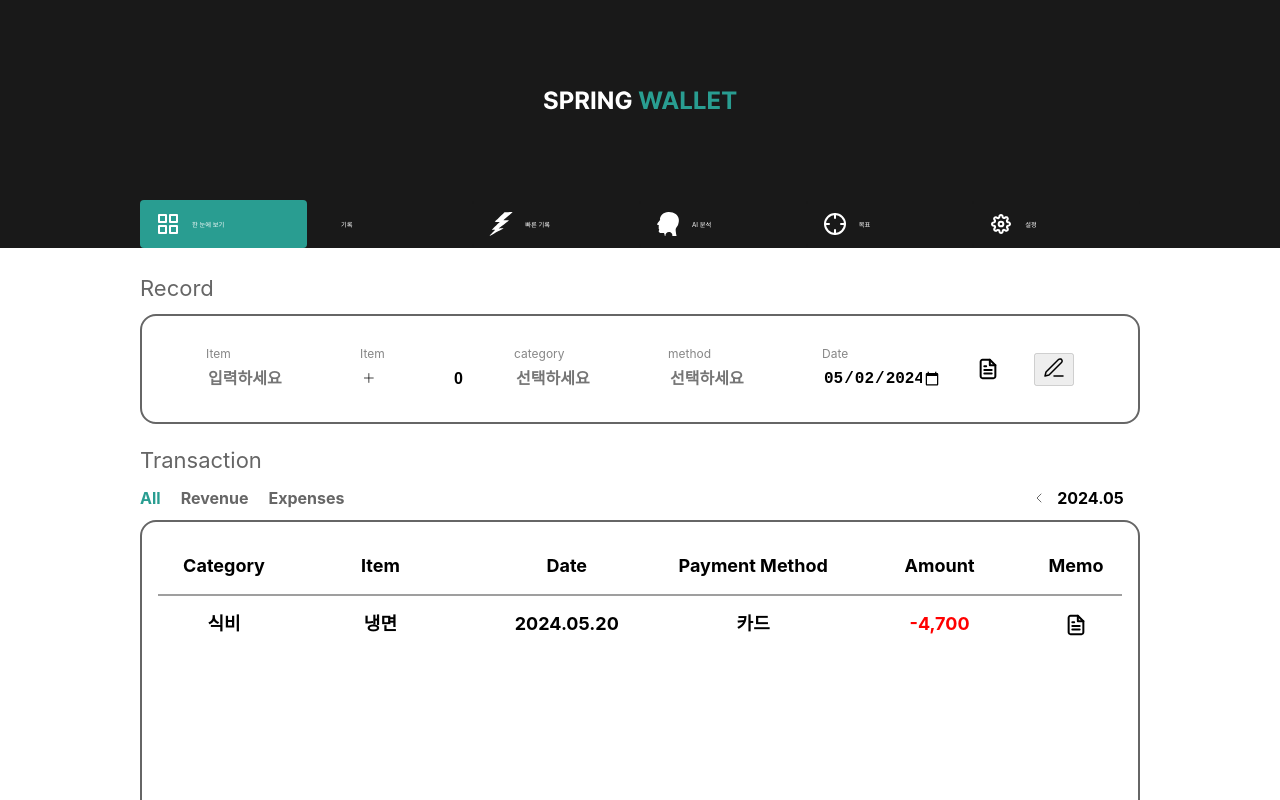
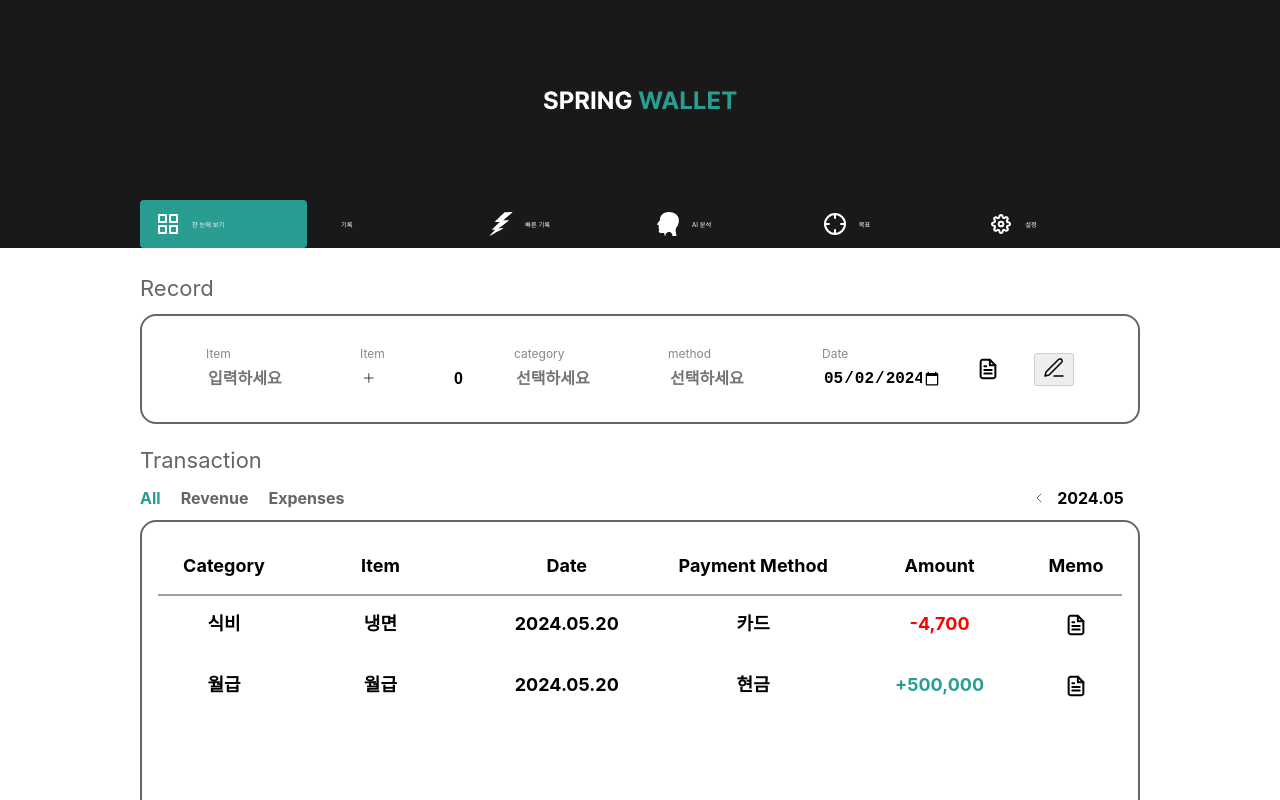
Before and after one commit to twoo1999/SpringWallet, a React (Create React App) app in the folder FE/: page /record in a window 1280 px wide. Shown: the top 800 px of the page. Built offline with nearby package versions, Linux system fonts and the light colour scheme; some icons are missing; the HTML template or start-up script is replaced by a standard one.

Commit message:
[FE] :sparkles: 타입에 따른 데이터 필터링

```diff
--- a/FE/src/components/record/RecordList.jsx
+++ b/FE/src/components/record/RecordList.jsx
@@ -50,10 +50,18 @@ const AmountP = styled.span`
     width: 160px;
     text-align: center;
 `;
-export function RecordList({list}){
+export function RecordList({list, selected}){
     const [cookies, setCookie, removeCookie] = useCookies(["year", "month"]);
     const ll = list.filter(l=>{
-        return (l.timestamp[0] == cookies.year && l.timestamp[1] == cookies.month);
+        if(l.timestamp[0] == cookies.year && l.timestamp[1] == cookies.month){
+            if(selected === "All"){
+                return true;
+            } else if(selected === "Revenue"){
+                return l.amount > 0;
+            } else if(selected === "Expenses"){
+                return l.amount < 0;
+            }
+        }
     })
     const content = ll.map(l=>{
         return <RowWrapper>
--- a/FE/src/components/record/RecordViewer.jsx
+++ b/FE/src/components/record/RecordViewer.jsx
@@ -59,6 +59,16 @@ export function RecordViewer(){
                 amount: -4700,
                 memo: null
             });
+            l.push({
+                id: 0,
+                email: "test@email.com",
+                category: "월급",
+                item: "월급",
+                timestamp: [2024, i, 20],
+                method: "현금",
+                amount: 500000,
+                memo: null
+            });
         }
 
         setList(l);
@@ -96,7 +106,7 @@ export function RecordViewer(){
             <ListWrapper>
 
                 <RecordHeader></RecordHeader>
-                <RecordList list={list}></RecordList>
+                <RecordList selected={selected} list={list}></RecordList>
 
             </ListWrapper>
 
```
